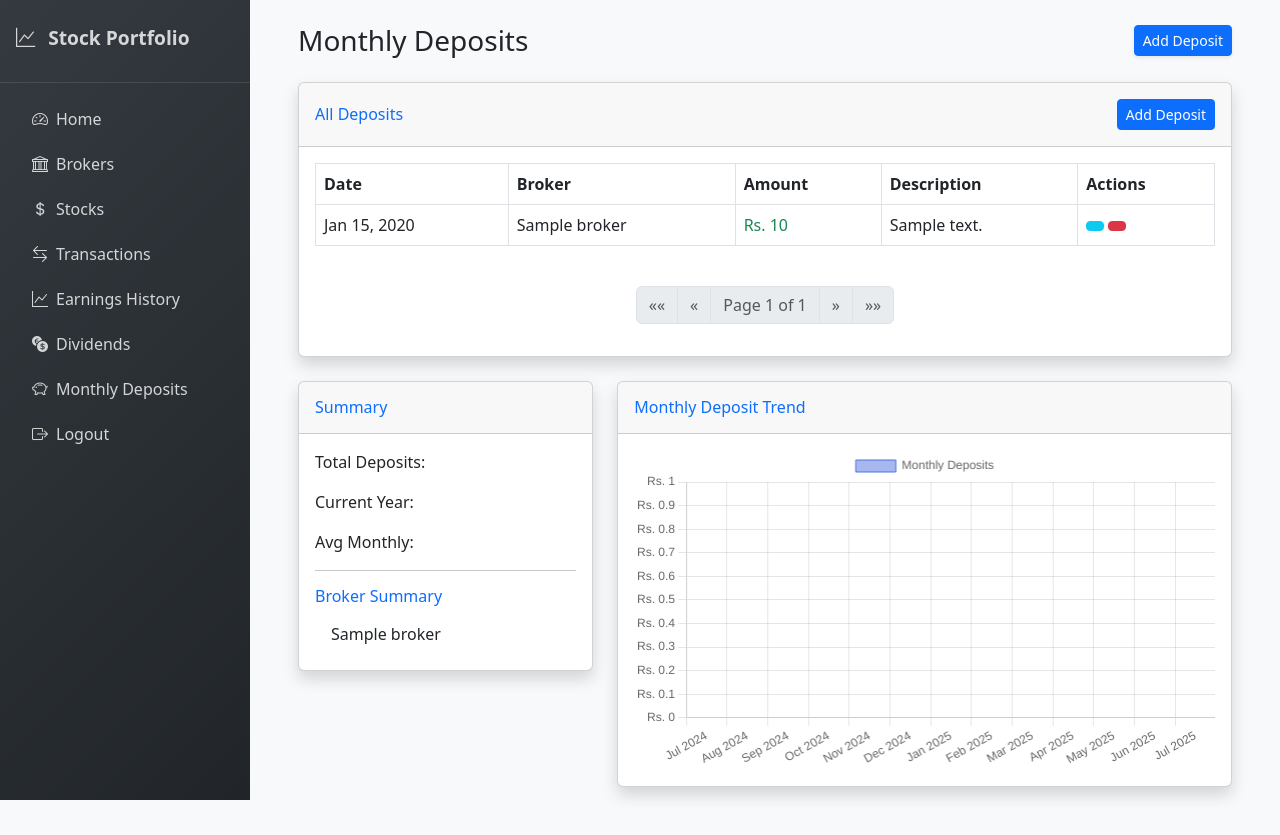
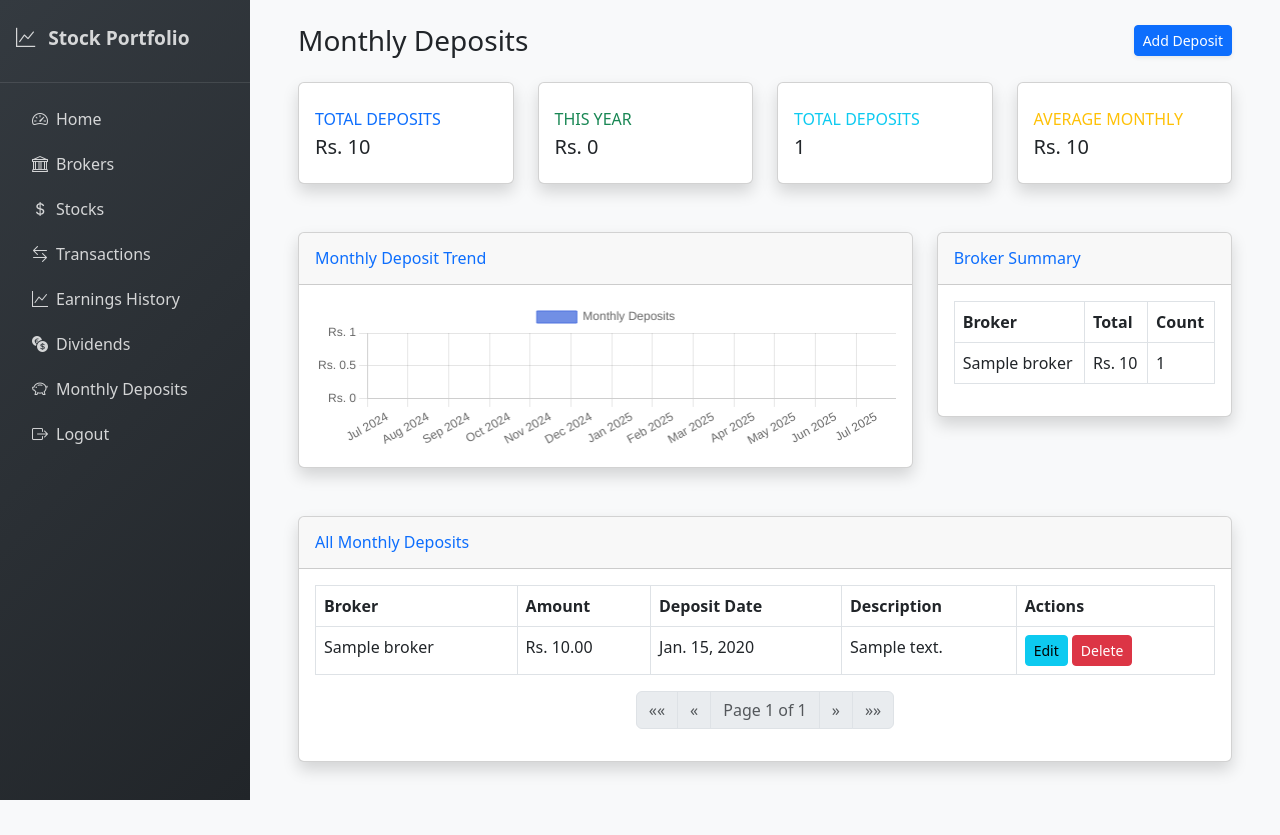
Before and after one commit to zamanSaab/stock-porfolio-manager, a Django app: page /monthly-deposits/ in a window 1280 px wide. After the commit the page ends 800 px from the top, so only its background shows below. Run offline with Django 5.2, Linux system fonts and the light colour scheme; a user stored in the database is signed in; tables that the repository leaves empty hold one stand-in row (values such as "Sample post").

Commit message:
revert monthly deposit file changes

```diff
--- a/stocks/views.py
+++ b/stocks/views.py
@@ -513,7 +513,11 @@ def earnings_history(request):
 def stock_transaction_history(request, pk):
     stock = get_object_or_404(Stock, pk=pk, user=request.user)
     transactions = stock.transactions.all()
-    return render(request, 'stock-transaction-history.html', {'transactions': transactions})
+    from django.core.paginator import Paginator
+    paginator = Paginator(transactions, 10)
+    page_number = request.GET.get('page')
+    page_obj = paginator.get_page(page_number)
+    return render(request, 'stock-transaction-history.html', {'page_obj': page_obj, 'transactions': transactions})
 
 def signup(request):
     if request.method == 'POST':
--- a/templates/monthly-deposits.html
+++ b/templates/monthly-deposits.html
@@ -14,23 +14,148 @@
         </a>
     </div>
 
-    <!-- Deposits Table -->
+    <!-- Summary Cards -->
+    <div class="row mb-4">
+        <div class="col-xl-3 col-md-6 mb-4">
+            <div class="card border-left-primary shadow h-100 py-2">
+                <div class="card-body">
+                    <div class="row no-gutters align-items-center">
+                        <div class="col mr-2">
+                            <div class="text-xs font-weight-bold text-primary text-uppercase mb-1">
+                                Total Deposits</div>
+                            <div class="h5 mb-0 font-weight-bold text-gray-800">Rs. {{ total_deposits|floatformat:0 }}</div>
+                        </div>
+                        <div class="col-auto">
+                            <i class="fas fa-calendar fa-2x text-gray-300"></i>
+                        </div>
+                    </div>
+                </div>
+            </div>
+        </div>
+
+        <div class="col-xl-3 col-md-6 mb-4">
+            <div class="card border-left-success shadow h-100 py-2">
+                <div class="card-body">
+                    <div class="row no-gutters align-items-center">
+                        <div class="col mr-2">
+                            <div class="text-xs font-weight-bold text-success text-uppercase mb-1">
+                                This Year</div>
+                            <div class="h5 mb-0 font-weight-bold text-gray-800">Rs. {{ current_year_deposits|floatformat:0 }}</div>
+                        </div>
+                        <div class="col-auto">
+                            <i class="fas fa-dollar-sign fa-2x text-gray-300"></i>
+                        </div>
+                    </div>
+                </div>
+            </div>
+        </div>
+
+        <div class="col-xl-3 col-md-6 mb-4">
+            <div class="card border-left-info shadow h-100 py-2">
+                <div class="card-body">
+                    <div class="row no-gutters align-items-center">
+                        <div class="col mr-2">
+                            <div class="text-xs font-weight-bold text-info text-uppercase mb-1">
+                                Total Deposits</div>
+                            <div class="h5 mb-0 font-weight-bold text-gray-800">{{ deposits.count }}</div>
+                        </div>
+                        <div class="col-auto">
+                            <i class="fas fa-clipboard-list fa-2x text-gray-300"></i>
+                        </div>
+                    </div>
+                </div>
+            </div>
+        </div>
+
+        <div class="col-xl-3 col-md-6 mb-4">
+            <div class="card border-left-warning shadow h-100 py-2">
+                <div class="card-body">
+                    <div class="row no-gutters align-items-center">
+                        <div class="col mr-2">
+                            <div class="text-xs font-weight-bold text-warning text-uppercase mb-1">
+                                Average Monthly</div>
+                            <div class="h5 mb-0 font-weight-bold text-gray-800">
+                                {% if deposits.count > 0 %}
+                                    Rs. {{ average_monthly|floatformat:0 }}
+                                {% else %}
+                                    Rs. 0
+                                {% endif %}
+                            </div>
+                        </div>
+                        <div class="col-auto">
+                            <i class="fas fa-chart-line fa-2x text-gray-300"></i>
+                        </div>
+                    </div>
+                </div>
+            </div>
+        </div>
+    </div>
+
+    <!-- Charts Row -->
+    <div class="row mb-4">
+        <!-- Monthly Trend Chart -->
+        <div class="col-xl-8 col-lg-7">
+            <div class="card shadow mb-4">
+                <div class="card-header py-3 d-flex flex-row align-items-center justify-content-between">
+                    <h6 class="m-0 font-weight-bold text-primary">Monthly Deposit Trend</h6>
+                </div>
+                <div class="card-body">
+                    <div class="chart-area">
+                        <canvas id="monthlyDepositChart"></canvas>
+                    </div>
+                </div>
+            </div>
+        </div>
+
+        <!-- Broker Summary -->
+        <div class="col-xl-4 col-lg-5">
+            <div class="card shadow mb-4">
+                <div class="card-header py-3">
+                    <h6 class="m-0 font-weight-bold text-primary">Broker Summary</h6>
+                </div>
+                <div class="card-body">
+                    <div class="table-responsive">
+                        <table class="table table-bordered" width="100%" cellspacing="0">
+                            <thead>
+                                <tr>
+                                    <th>Broker</th>
+                                    <th>Total</th>
+                                    <th>Count</th>
+                                </tr>
+                            </thead>
+                            <tbody>
+                                {% for broker in broker_summary %}
+                                <tr>
+                                    <td>{{ broker.broker__name }}</td>
+                                    <td>Rs. {{ broker.total_amount|floatformat:0 }}</td>
+                                    <td>{{ broker.deposit_count }}</td>
+                                </tr>
+                                {% empty %}
+                                <tr>
+                                    <td colspan="3" class="text-center">No deposits found</td>
+                                </tr>
+                                {% endfor %}
+                            </tbody>
+                        </table>
+                    </div>
+                </div>
+            </div>
+        </div>
+    </div>
+
+    <!-- DataTales Example -->
     <div class="card shadow mb-4">
-        <div class="card-header py-3 d-flex flex-row align-items-center justify-content-between">
-            <h6 class="m-0 font-weight-bold text-primary">All Deposits</h6>
-            <a href="{% url 'add_monthly_deposit' %}" class="btn btn-primary btn-sm">
-                <i class="fas fa-plus"></i> Add Deposit
-            </a>
+        <div class="card-header py-3">
+            <h6 class="m-0 font-weight-bold text-primary">All Monthly Deposits</h6>
         </div>
         <div class="card-body">
-            <!-- Desktop Table -->
-            <div class="table-responsive d-none d-md-block">
-                <table class="table table-bordered" width="100%" cellspacing="0">
+            <div class="table-responsive">
+                <table class="table table-bordered" id="dataTable" width="100%" cellspacing="0">
                     <thead>
                         <tr>
-                            <th>Date</th>
                             <th>Broker</th>
                             <th>Amount</th>
+                            <th>Deposit Date</th>
                             <th>Description</th>
                             <th>Actions</th>
                         </tr>
@@ -38,71 +163,21 @@
                     <tbody>
                         {% for deposit in page_obj %}
                         <tr>
-                            <td>{{ deposit.deposit_date|date:"M d, Y" }}</td>
                             <td>{{ deposit.broker.name }}</td>
-                            <td class="text-success font-weight-bold">Rs. {{ deposit.amount|floatformat:0 }}</td>
-                            <td>{{ deposit.description|default:"-" }}</td>
+                            <td>Rs. {{ deposit.amount|floatformat:2 }}</td>
+                            <td>{{ deposit.deposit_date }}</td>
+                            <td>{{ deposit.description|default:"N/A" }}</td>
                             <td>
-                                <a href="{% url 'edit_monthly_deposit' deposit.pk %}" class="btn btn-sm btn-info">
-                                    <i class="fas fa-edit"></i>
-                                </a>
-                                <a href="{% url 'delete_monthly_deposit' deposit.pk %}" class="btn btn-sm btn-danger">
-                                    <i class="fas fa-trash"></i>
-                                </a>
+                                <a href="{% url 'edit_monthly_deposit' deposit.pk %}" class="btn btn-sm btn-info">Edit</a>
+                                <a href="{% url 'delete_monthly_deposit' deposit.pk %}" class="btn btn-sm btn-danger">Delete</a>
                             </td>
-                        </tr>
-                        {% empty %}
-                        <tr>
-                            <td colspan="5" class="text-center">No deposits found</td>
                         </tr>
                         {% endfor %}
                     </tbody>
                 </table>
             </div>
-
-            <!-- Mobile Cards -->
-            <div class="d-md-none">
-                {% for deposit in page_obj %}
-                <div class="card mb-3 border-left-primary">
-                    <div class="card-body">
-                        <div class="row">
-                            <div class="col-8">
-                                <h6 class="card-title text-primary">{{ deposit.broker.name }}</h6>
-                                <p class="card-text text-muted mb-1">
-                                    <i class="fas fa-calendar"></i> {{ deposit.deposit_date|date:"M d, Y" }}
-                                </p>
-                                {% if deposit.description %}
-                                <p class="card-text text-muted mb-1">
-                                    <i class="fas fa-comment"></i> {{ deposit.description }}
-                                </p>
-                                {% endif %}
-                            </div>
-                            <div class="col-4 text-right">
-                                <h5 class="text-success font-weight-bold">Rs. {{ deposit.amount|floatformat:0 }}</h5>
-                                <div class="btn-group-vertical btn-group-sm">
-                                    <a href="{% url 'edit_monthly_deposit' deposit.pk %}" class="btn btn-info btn-sm">
-                                        <i class="fas fa-edit"></i>
-                                    </a>
-                                    <a href="{% url 'delete_monthly_deposit' deposit.pk %}" class="btn btn-danger btn-sm">
-                                        <i class="fas fa-trash"></i>
-                                    </a>
-                                </div>
-                            </div>
-                        </div>
-                    </div>
-                </div>
-                {% empty %}
-                <div class="text-center py-4">
-                    <i class="fas fa-inbox fa-3x text-gray-300 mb-3"></i>
-                    <p class="text-muted">No deposits found</p>
-                    <a href="{% url 'add_monthly_deposit' %}" class="btn btn-primary">
-                        <i class="fas fa-plus"></i> Add First Deposit
-                    </a>
-                </div>
-                {% endfor %}
-            </div>
             <nav aria-label="Page navigation">
-                <ul class="pagination justify-content-center mt-4">
+                <ul class="pagination justify-content-center">
                     {% if page_obj.has_previous %}
                         <li class="page-item">
                             <a class="page-link" href="?page=1" aria-label="First">
@@ -150,56 +225,6 @@
             </nav>
         </div>
     </div>
-
-    <!-- Summary Cards and Chart -->
-    <div class="row">
-        <!-- Summary Cards -->
-        <div class="col-lg-4">
-            <div class="card shadow mb-4">
-                <div class="card-header py-3">
-                    <h6 class="m-0 font-weight-bold text-primary">Summary</h6>
-                </div>
-                <div class="card-body">
-                    <div class="d-flex justify-content-between align-items-center mb-3">
-                        <span class="font-weight-bold">Total Deposits:</span>
-                        <span class="badge badge-primary badge-pill">Rs. {{ total_deposits|floatformat:0 }}</span>
-                    </div>
-                    <div class="d-flex justify-content-between align-items-center mb-3">
-                        <span class="font-weight-bold">Current Year:</span>
-                        <span class="badge badge-success badge-pill">Rs. {{ current_year_deposits|floatformat:0 }}</span>
-                    </div>
-                    <div class="d-flex justify-content-between align-items-center mb-3">
-                        <span class="font-weight-bold">Avg Monthly:</span>
-                        <span class="badge badge-info badge-pill">Rs. {{ average_monthly|floatformat:0 }}</span>
-                    </div>
-                    <hr>
-                    <h6 class="font-weight-bold text-primary">Broker Summary</h6>
-                    <ul class="list-group list-group-flush">
-                        {% for broker in broker_summary %}
-                        <li class="list-group-item d-flex justify-content-between align-items-center">
-                            {{ broker.broker__name }}
-                            <span class="badge badge-secondary badge-pill">Rs. {{ broker.total_amount|floatformat:0 }}</span>
-                        </li>
-                        {% endfor %}
-                    </ul>
-                </div>
-            </div>
-        </div>
-
-        <!-- Chart -->
-        <div class="col-lg-8">
-            <div class="card shadow mb-4">
-                <div class="card-header py-3">
-                    <h6 class="m-0 font-weight-bold text-primary">Monthly Deposit Trend</h6>
-                </div>
-                <div class="card-body">
-                    <div class="chart-bar">
-                        <canvas id="monthlyDepositChart"></canvas>
-                    </div>
-                </div>
-            </div>
-        </div>
-    </div>
 </div>
 
 <!-- Chart.js -->
@@ -218,7 +243,7 @@ document.addEventListener('DOMContentLoaded', function() {
                     datasets: [{
                         label: 'Monthly Deposits',
                         data: data.data,
-                        backgroundColor: 'rgba(78, 115, 223, 0.5)',
+                        backgroundColor: 'rgba(78, 115, 223, 0.8)',
                         borderColor: 'rgba(78, 115, 223, 1)',
                         borderWidth: 1
                     }]
@@ -230,7 +255,7 @@ document.addEventListener('DOMContentLoaded', function() {
                         y: {
                             beginAtZero: true,
                             ticks: {
-                                callback: function(value, index, values) {
+                                callback: function(value) {
                                     return 'Rs. ' + value.toLocaleString();
                                 }
                             }
@@ -240,7 +265,7 @@ document.addEventListener('DOMContentLoaded', function() {
                         tooltip: {
                             callbacks: {
                                 label: function(context) {
-                                    return 'Deposit: Rs. ' + context.parsed.y.toLocaleString();
+                                    return 'Deposits: Rs. ' + context.parsed.y.toLocaleString();
                                 }
                             }
                         }
@@ -255,14 +280,30 @@ document.addEventListener('DOMContentLoaded', function() {
 </script>
 
 <style>
-/* Additional custom styles */
-.badge-pill {
-    padding-right: .6em;
-    padding-left: .6em;
-    border-radius: 10rem;
+/* Mobile Responsive Styles */
+@media (max-width: 768px) {
+    .card-body {
+        padding: 1rem;
+    }
+
+    .btn-group-vertical .btn {
+        margin-bottom: 0.25rem;
+    }
+
+    .chart-area {
+        height: 300px;
+    }
 }
-.chart-bar {
-    height: 320px;
+
+/* Hover Effects */
+.table tbody tr:hover {
+    background-color: rgba(78, 115, 223, 0.05);
+}
+
+.card:hover {
+    box-shadow: 0 0.5rem 1rem rgba(0, 0, 0, 0.15) !important;
+    transition: box-shadow 0.3s ease-in-out;
 }
 </style>
+
 {% endblock content %}
```
Also changed, not shown: templates/stock-transaction-history.html (+55 -6 lines).
